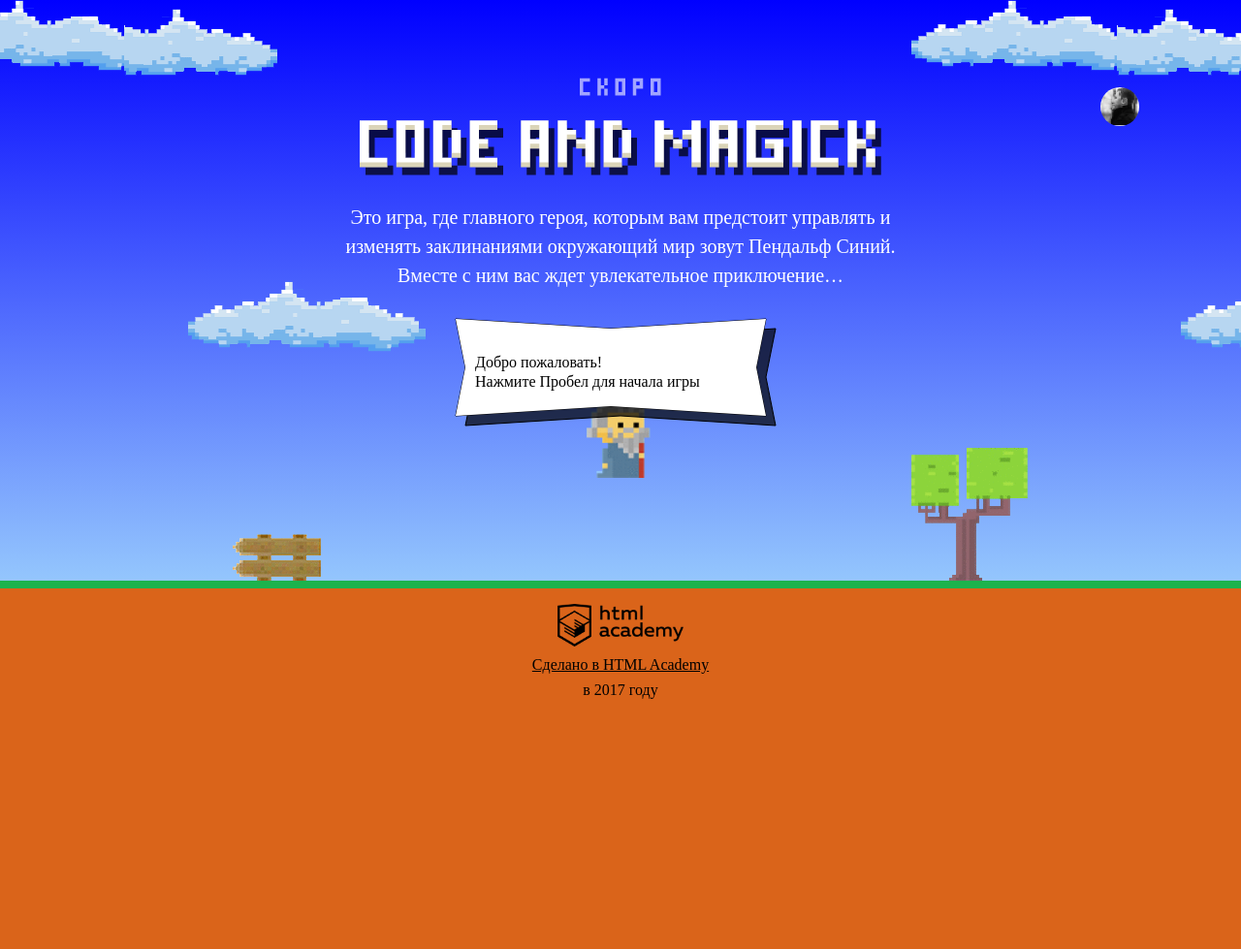
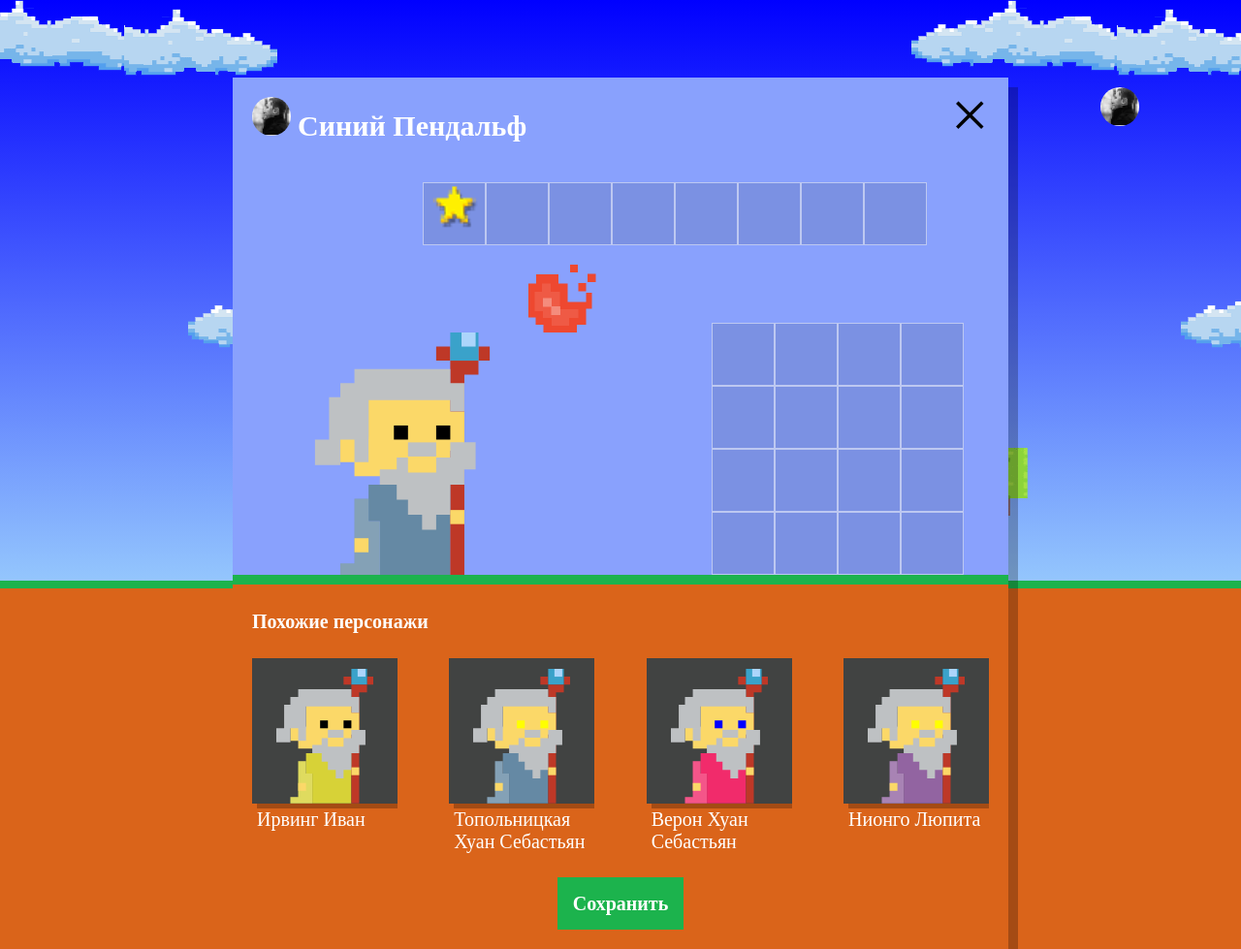
Before and after one commit to twenty-one-savage/517137-code-and-magick, a website: page index.html in a window 1280 px wide. Shown: the whole page at 97% size. Before the commit the page ends 800 px from the top, so only its background shows below. Drawn offline with Linux system fonts and the light colour scheme; a web font is replaced by a local one.

Commit message:
Третье задание

```diff
--- a/index.html
+++ b/index.html
@@ -203,6 +203,7 @@
   };
 </script>
 <script src="js/stat.js"></script>
+<script src="js/setup.js"></script>
 <script src="js/game.js"></script>
 </body>
 </html>
--- /dev/null
+++ b/js/setup.js
@@ -0,0 +1,71 @@
+'use strict';
+// Находим окно настроек на странице
+var userDialog = document.querySelector('.setup');
+
+// Показываем окно настроек на странице
+userDialog.classList.remove('hidden');
+
+// В найденном окне настроек находим поле с похожими волшебниками, позже мы будем добавлять в этот список волшебников
+var similarListElement = document.querySelector('.setup-similar-list');
+// Обращаемся к шаблону и его содержимому, который в дальнейшем будем клонировать (через cloneNode)
+var similarWizardTemplate = document.querySelector('#similar-wizard-template').content.querySelector('.setup-similar-item');
+
+// Заводим массивы с нужными данными
+var WIZARD_NAMES = [' Иван', ' Хуан Себастьян', ' Мария', ' Кристоф', ' Виктор', ' Юлия', ' Люпита', ' Вашингтон'];
+var WIZARDS_SURNAMES = ['да Марья', 'Верон', 'Мирабелла', 'Вальц', 'Онопко', 'Топольницкая', 'Нионго', 'Ирвинг'];
+var WIZARD_COAT_COLORS = ['rgb(101, 137, 164)', 'rgb(241, 43, 107)', 'rgb(146, 100, 161)', 'rgb(56, 159, 117)', 'rgb(215, 210, 55)', 'rgb(0, 0, 0)'];
+var WIZARD_EYES_COLORS = ['black', 'red', 'blue', 'yellow', 'green'];
+
+// Функция для создания случайного целого числа
+var getRandomInt = function (max, min) {
+  return Math.floor(Math.random() * (max - min) + min);
+};
+// Массив со свойствамим волшебника(имя, фамилия, цвет мантии, цвет глаз)
+var wizards = [
+  {
+    name: WIZARD_NAMES[getRandomInt(WIZARD_NAMES.length, 0)],
+    surname: WIZARDS_SURNAMES[getRandomInt(WIZARDS_SURNAMES.length, 0)],
+    coatColor: WIZARD_COAT_COLORS[getRandomInt(WIZARD_COAT_COLORS.length, 0)],
+    eyesColor: WIZARD_EYES_COLORS[getRandomInt(WIZARD_EYES_COLORS.length, 0)]
+  },
+  {
+    name: WIZARD_NAMES[getRandomInt(WIZARD_NAMES.length, 0)],
+    surname: WIZARDS_SURNAMES[getRandomInt(WIZARDS_SURNAMES.length, 0)],
+    coatColor: WIZARD_COAT_COLORS[getRandomInt(WIZARD_COAT_COLORS.length, 0)],
+    eyesColor: WIZARD_EYES_COLORS[getRandomInt(WIZARD_EYES_COLORS.length, 0)]
+  },
+  {
+    name: WIZARD_NAMES[getRandomInt(WIZARD_NAMES.length, 0)],
+    surname: WIZARDS_SURNAMES[getRandomInt(WIZARDS_SURNAMES.length, 0)],
+    coatColor: WIZARD_COAT_COLORS[getRandomInt(WIZARD_COAT_COLORS.length, 0)],
+    eyesColor: WIZARD_EYES_COLORS[getRandomInt(WIZARD_EYES_COLORS.length, 0)]
+  },
+  {
+    name: WIZARD_NAMES[getRandomInt(WIZARD_NAMES.length, 0)],
+    surname: WIZARDS_SURNAMES[getRandomInt(WIZARDS_SURNAMES.length, 0)],
+    coatColor: WIZARD_COAT_COLORS[getRandomInt(WIZARD_COAT_COLORS.length, 0)],
+    eyesColor: WIZARD_EYES_COLORS[getRandomInt(WIZARD_EYES_COLORS.length, 0)]
+  }
+];
+
+// Функция для отрисовки волшебника
+var renderWizard = function (wizard) {
+  // Клонируем содержимое тега <template> и записываем в переменную
+  var wizardElement = similarWizardTemplate.cloneNode(true);
+  // Далее работаем со свойствами объекта (имя и фамилия, цвет мантии, цвет глаз)
+  wizardElement.querySelector('.setup-similar-label').textContent = wizard.surname + wizard.name;
+  wizardElement.querySelector('.wizard-coat').style.fill = wizard.coatColor;
+  wizardElement.querySelector('.wizard-eyes').style.fill = wizard.eyesColor;
+
+  return wizardElement;
+};
+// Создаем пустой фрагмент
+var fragment = document.createDocumentFragment();
+// Далее вставляем в ранее созданный фрагмент волшебников
+for (var i = 0; i < wizards.length; i++) {
+  fragment.appendChild(renderWizard(wizards[i]));
+}
+// Вставляем фрагмент в DOM-дерево
+similarListElement.appendChild(fragment);
+// Отображаем список похожих магов на странице
+userDialog.querySelector('.setup-similar').classList.remove('hidden');
```
